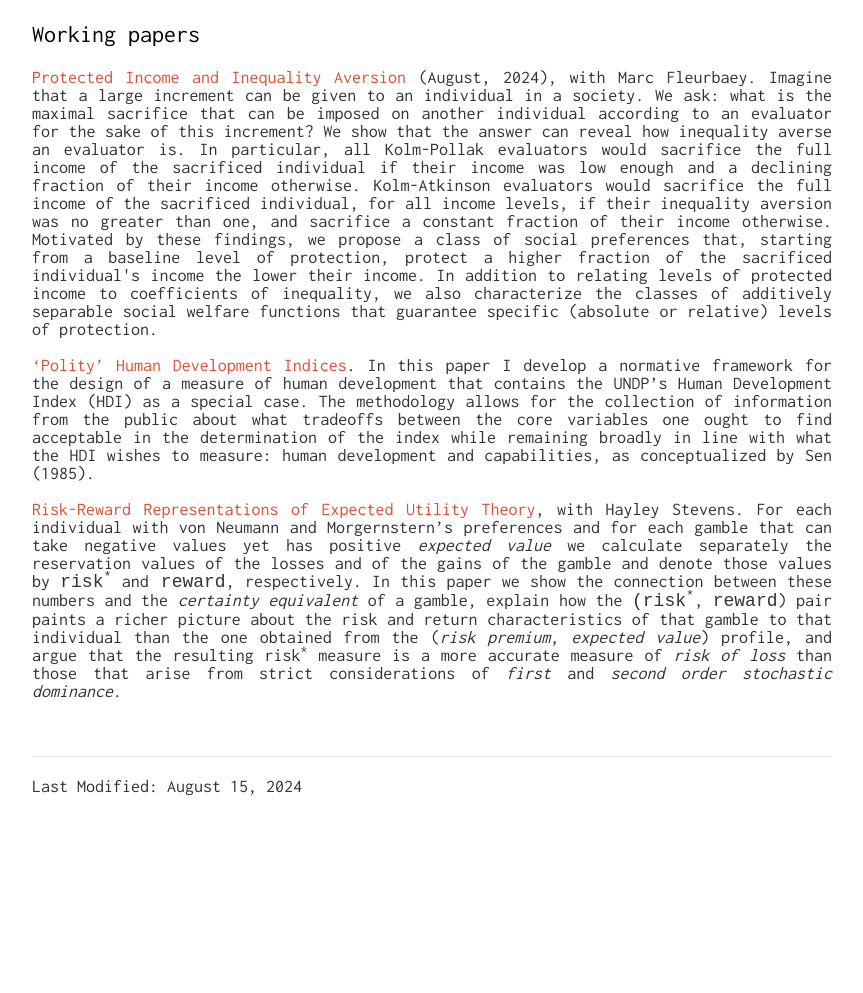
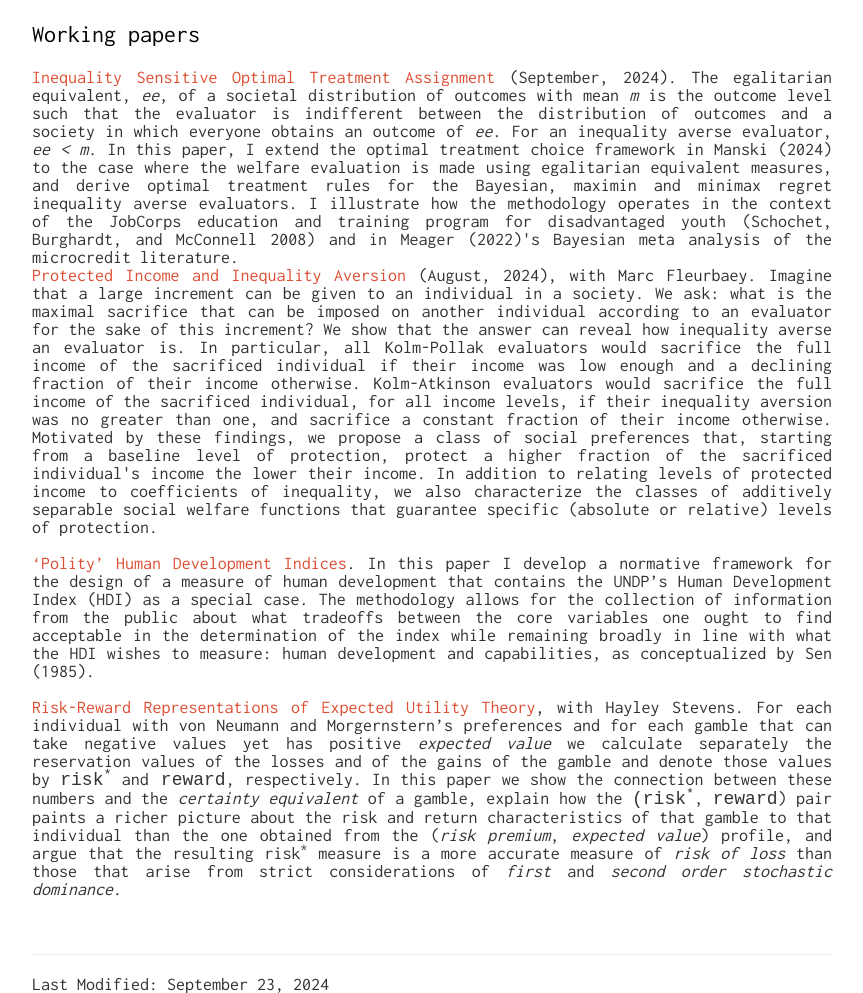
Before and after one commit to eduardo-zambrano/eduardo-zambrano.github.io, a plain HTML site: page research.html in a window 1280 px wide. Shown: the part 5573-6566 px from the top of the page, without its empty margins (208-1071 px from the left). Before the commit the page ends 6368 px from the top, so only its background shows below. Drawn offline with nearby package versions, Linux system fonts and the light colour scheme; a script that the page names is missing.

Commit message:
adding inequality sensitive ota

```diff
--- a/research.html
+++ b/research.html
@@ -210,6 +210,18 @@ In this paper, we show that when policy-motivated parties can commit to a partic
 <p style="margin-bottom: 0;">&nbsp;</p>
 <h3 class="research_headers" style="margin-top: 0;">Working papers</h3>
 
+<p align="justify" style="margin-top: 0; margin-bottom: 0;"><a href="https://osf.io/wv5jt/">Inequality Sensitive Optimal Treatment Assignment</a> (September, 2024). The egalitarian equivalent, <em>ee</em>, of a societal distribution of outcomes with
+  mean <em>m</em> is the outcome level such that the evaluator is indifferent between
+  the distribution of outcomes and a society in which everyone obtains an outcome
+  of <em>ee</em>. For an inequality averse evaluator, <em>ee < m</em>. In this paper, I extend
+  the optimal treatment choice framework in Manski (2024) to the case where the
+  welfare evaluation is made using egalitarian equivalent measures, and derive
+  optimal treatment rules for the Bayesian, maximin and minimax regret inequality
+  averse evaluators. I illustrate how the methodology operates in the context of
+  the JobCorps education and training program for disadvantaged youth (Schochet,
+  Burghardt, and McConnell 2008) and in Meager (2022)'s Bayesian meta analysis of
+  the microcredit literature.</p>
+
 <p align="justify" style="margin-top: 0; margin-bottom: 0;"><a href="https://osf.io/tnu2q/">Protected Income and Inequality Aversion</a> (August, 2024), with Marc Fleurbaey. Imagine that a large increment can be given to an individual in a
   society. We ask: what is the maximal sacrifice that can be imposed
   on another individual according to an evaluator for the sake of this
@@ -242,7 +254,7 @@ In this paper, we show that when policy-motivated parties can commit to a partic
   </tr>
   <tr>
 
-    <td id="footer1"> Last Modified: August 15, 2024</td>
+    <td id="footer1"> Last Modified: September 23, 2024</td>
 
   </tr>
   <br/>
```
